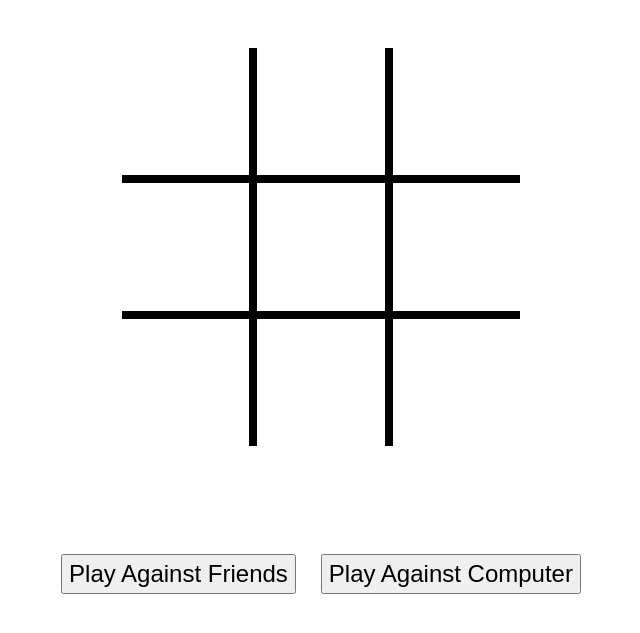
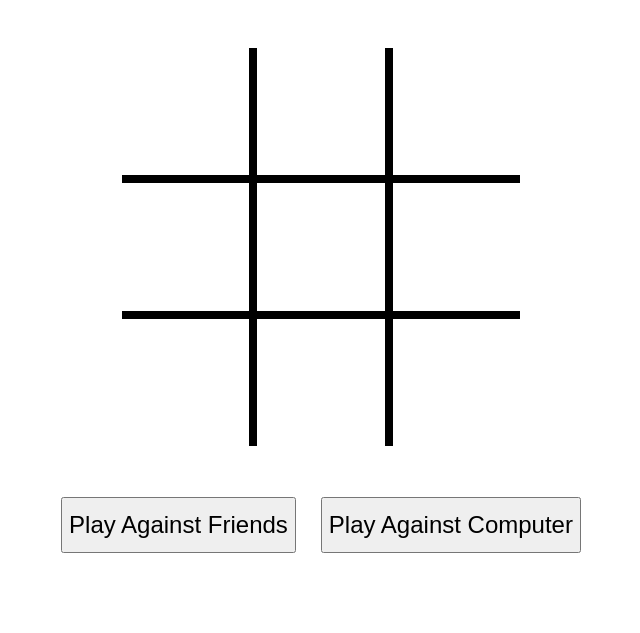
Before and after one commit to takinabradley/tic-tac-toe, a plain HTML site: page index.html in a window 1280 px wide. Shown: the part 161-794 px from the top of the page, without its empty margins (319-959 px from the left). Drawn offline with Linux system fonts and the light colour scheme.

Commit message:
edited button height for small-width displays

```diff
--- a/styles.css
+++ b/styles.css
@@ -11,14 +11,14 @@ html {
 body {
   height: 100%;
   display: flex;
-  justify-content: space-around;
+  justify-content: center;;
   align-items: center;
   flex-direction: column;
   font-size: 5vh;
   font-weight: bold;
   font-family: sans-serif;
   color: crimson;
-
+  gap: 50px;
 }
 
 #grid {
@@ -55,5 +55,5 @@ body {
 
 #buttons button {
   font-size: 3vh;
-  height: 5vh;
+  height: 7vh;
 }
```
